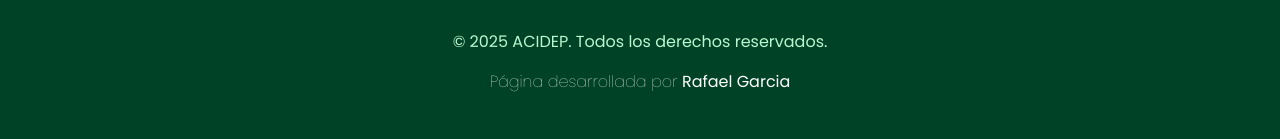
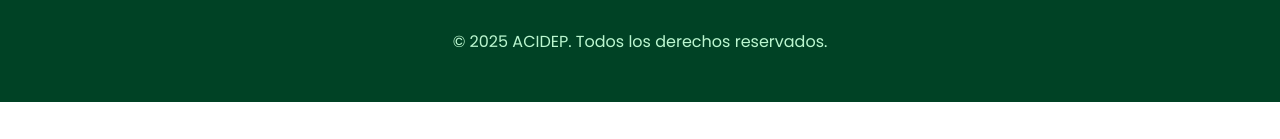
Before and after one commit to rafagarfield/acidep, a Next.js app: page / in a window 1280 px wide. Shown: the part 1237-1376 px from the top of the page. After the commit the page ends 1339 px from the top, so only its background shows below. Built offline with nearby package versions, Linux system fonts and the light colour scheme; no server answers; the database is empty.

Commit message:
Remove developer attribution from footer component

```diff
--- a/src/components/Footer/Footer.jsx
+++ b/src/components/Footer/Footer.jsx
@@ -315,9 +315,9 @@ export default function Footer() {
         {/* Copyright */}
         <div className="text-center pt-8 border-t border-green-700 ">
           <p className="text-green-200">&copy; {new Date().getFullYear()} ACIDEP. Todos los derechos reservados.</p>
-          <p className="font-thin mt-4">Página desarrollada por
+          {/* <p className="font-thin mt-4">Página desarrollada por
           <a className="text-white font-normal  hover:text-blue-600 transition-colors" href="https://rafaelgarcia.vercel.app/" target="_blank" rel="noopener noreferrer" > Rafael Garcia </a>
-          </p>
+          </p> */}
         </div>
       </div>
     </footer>
```
